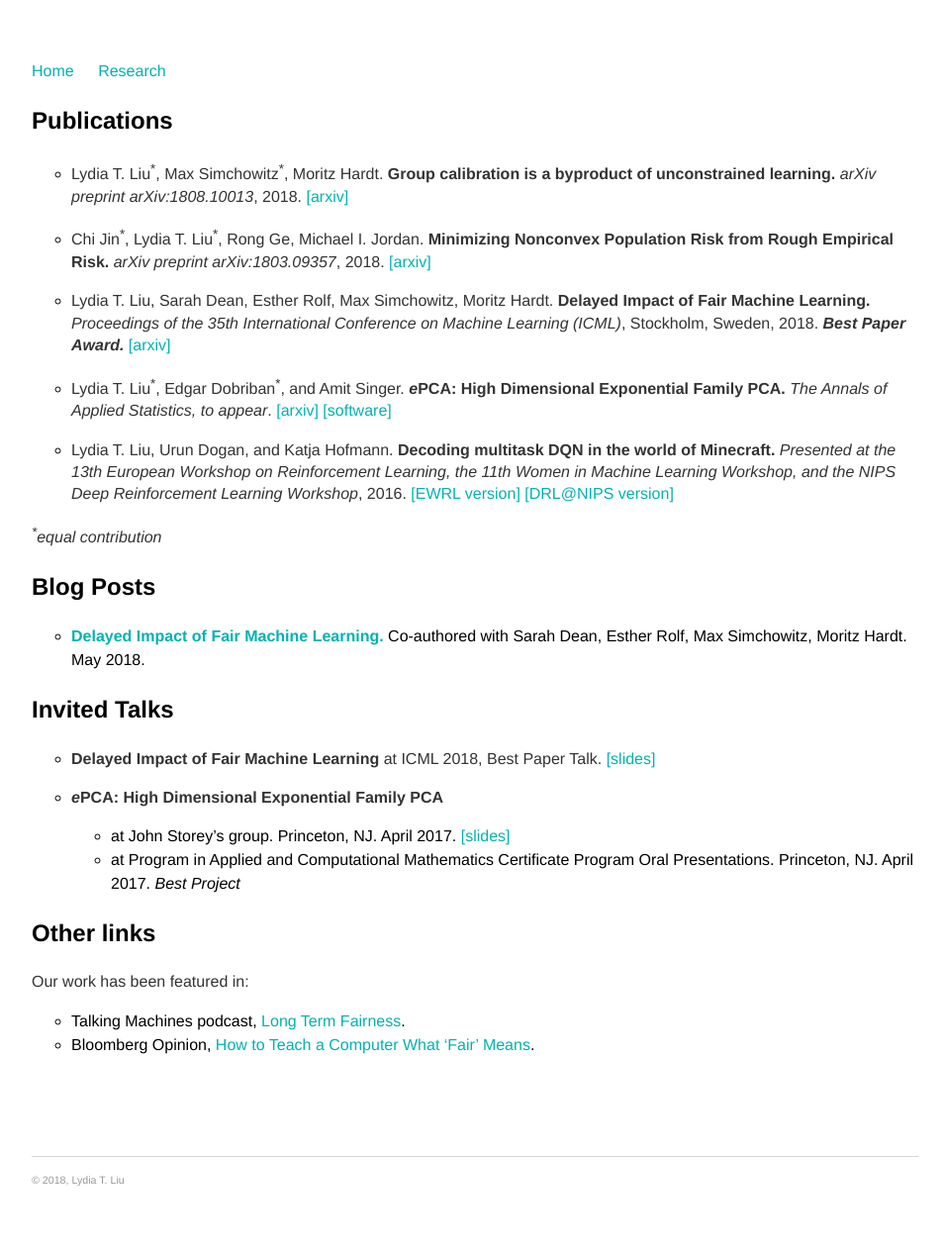
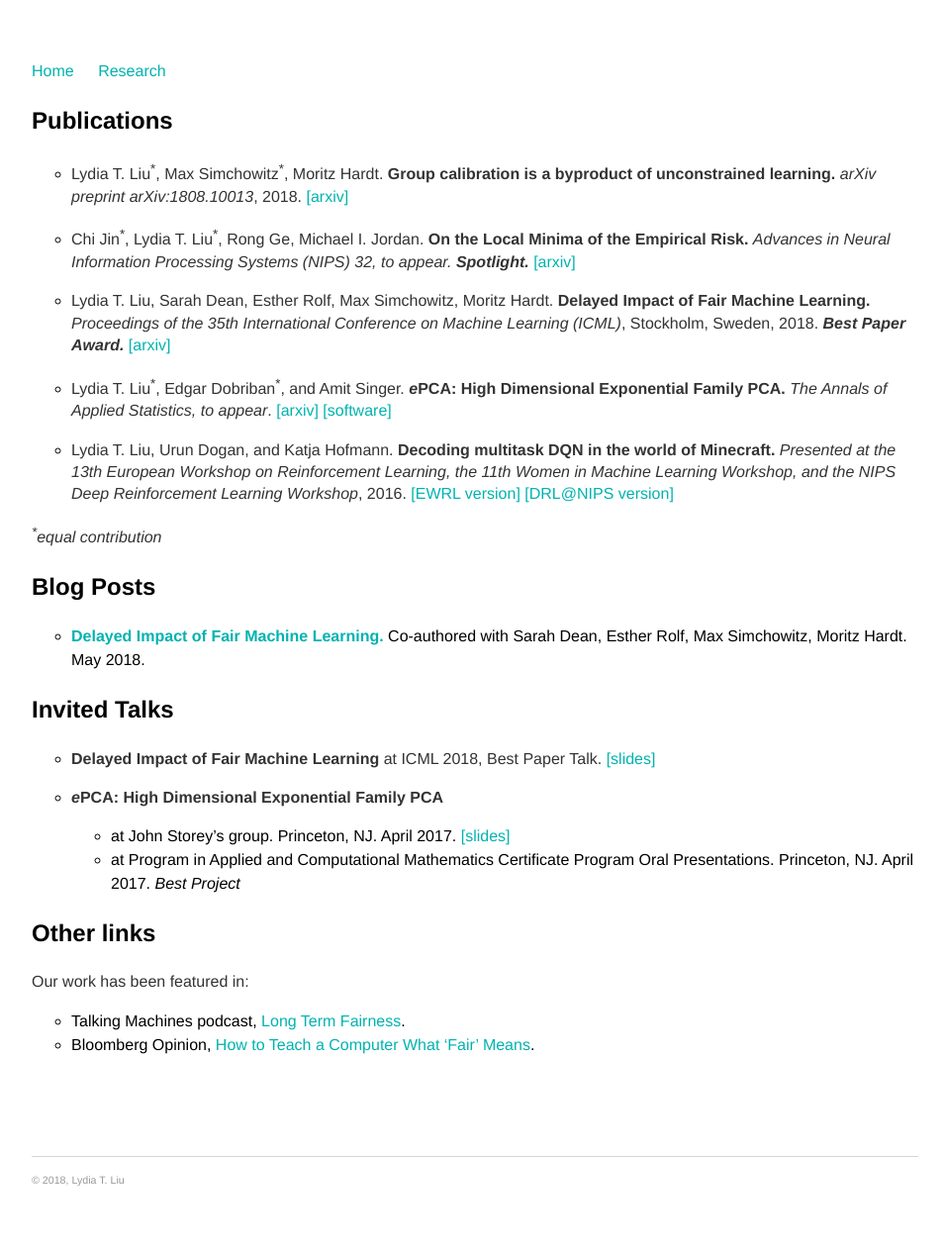
Before and after one commit to serenalwang/serenalwang.github.io, a Jekyll site: the page built from projects.md, in a window 1280 px wide. Shown: the whole page at 99% size, without its empty margins (160-1113 px from the left). Built offline with Jekyll 4.4.1, drawn with Linux system fonts in a browser that asks for light colours.

Commit message:
Update projects.md

```diff
--- a/projects.md
+++ b/projects.md
@@ -7,7 +7,7 @@ title: Research
 
 * Lydia T. Liu<sup>\*</sup>, Max Simchowitz<sup>\*</sup>, Moritz Hardt. **Group calibration is a byproduct of unconstrained learning.** *arXiv preprint arXiv:1808.10013*, 2018. [[arxiv]](https://arxiv.org/abs/1808.10013)
 
-* Chi Jin<sup>\*</sup>, Lydia T. Liu<sup>\*</sup>, Rong Ge, Michael I. Jordan. **Minimizing Nonconvex Population Risk from Rough Empirical Risk.** *arXiv preprint arXiv:1803.09357*, 2018. [[arxiv]](https://arxiv.org/abs/1803.09357)
+* Chi Jin<sup>\*</sup>, Lydia T. Liu<sup>\*</sup>, Rong Ge, Michael I. Jordan. **On the Local Minima of the Empirical Risk.** *Advances in Neural Information Processing Systems (NIPS) 32, to appear.* ***Spotlight.*** [[arxiv]](https://arxiv.org/abs/1803.09357)
 
 * Lydia T. Liu, Sarah Dean, Esther Rolf, Max Simchowitz, Moritz Hardt. **Delayed Impact of Fair Machine Learning.** *Proceedings of the 35th International Conference on Machine Learning (ICML)*, Stockholm, Sweden, 2018. ***Best Paper Award.*** [[arxiv]](https://arxiv.org/abs/1803.04383)
 
```
